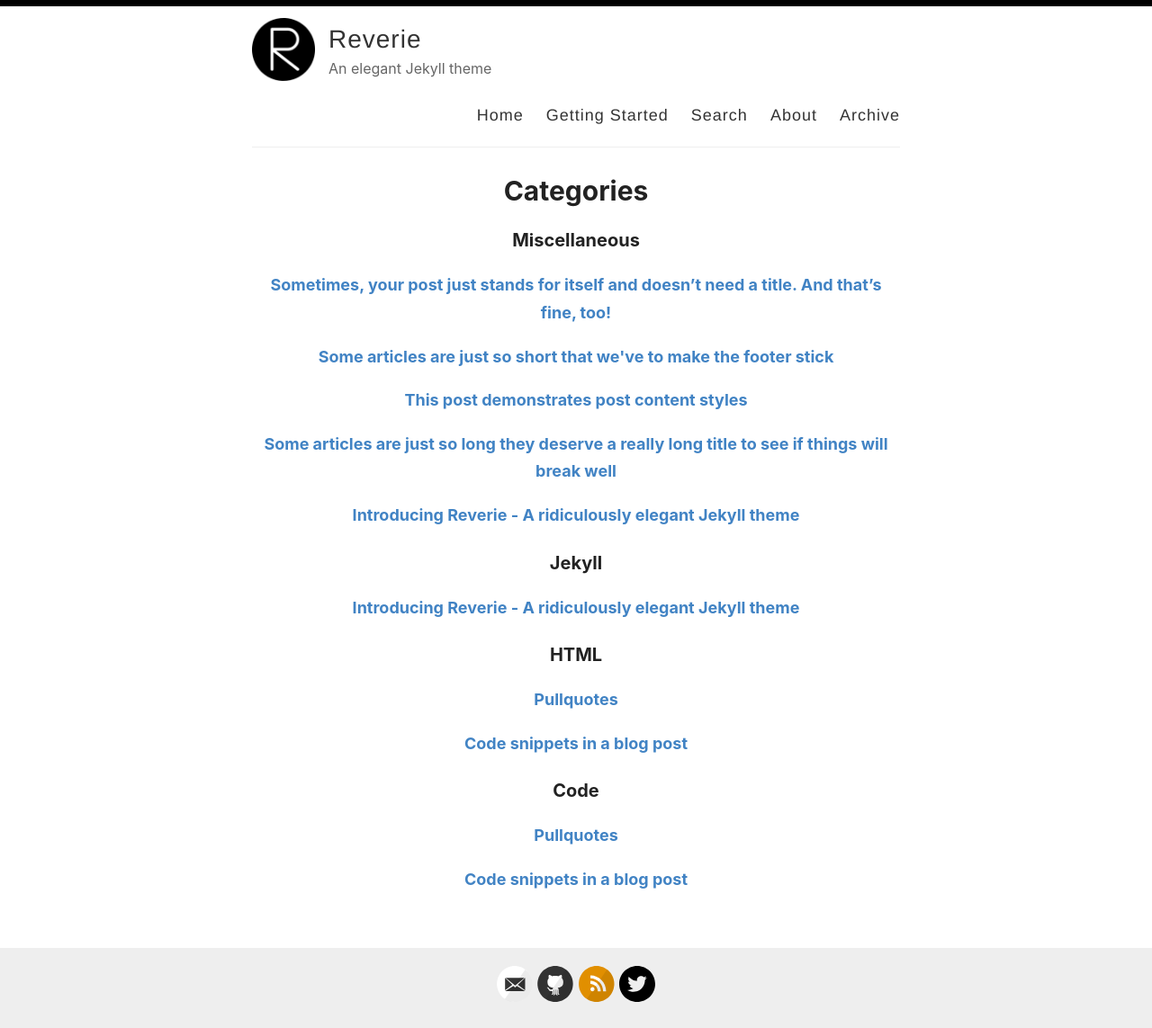
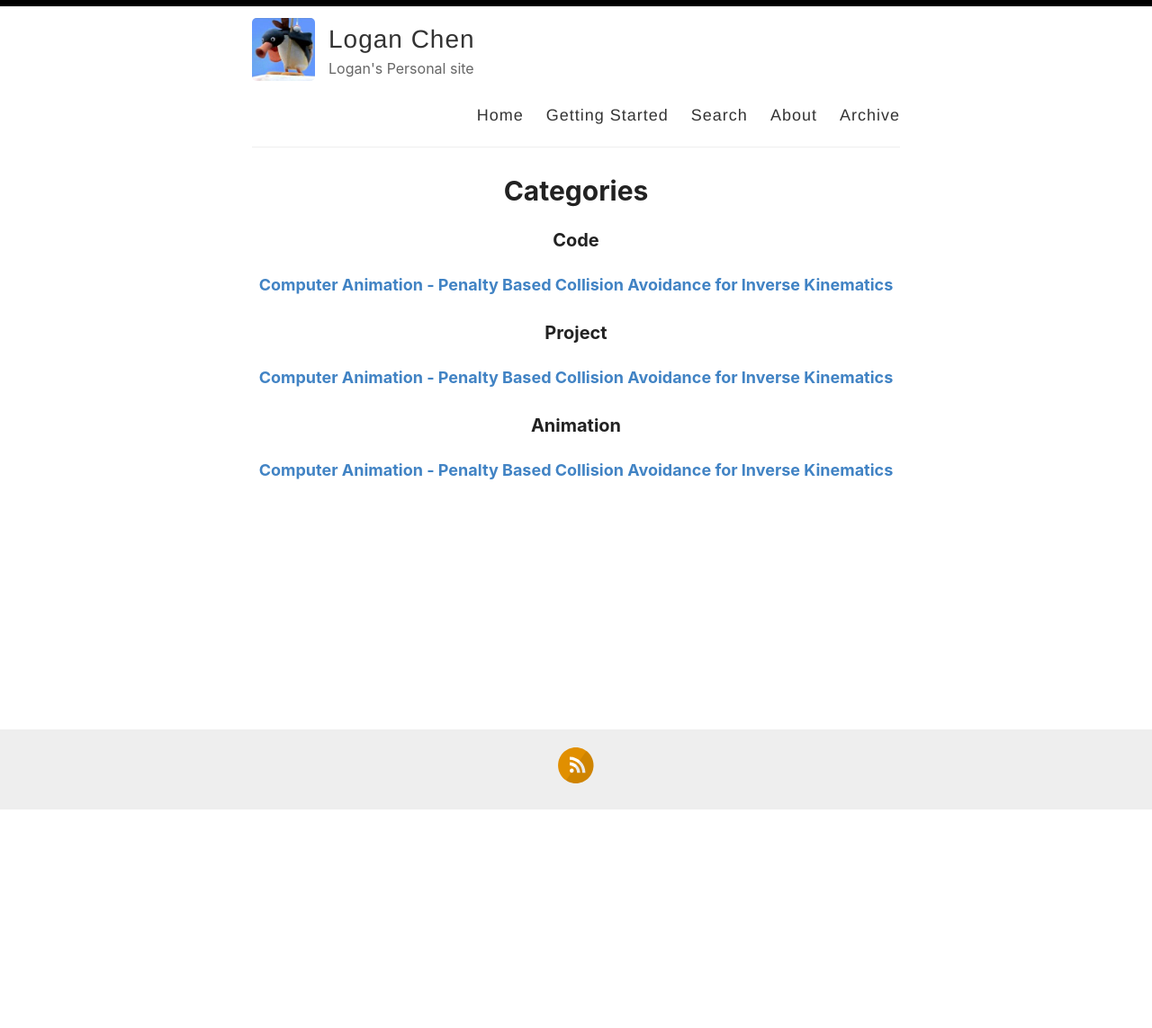
Before and after one commit to loganyc-tx/loganyc-tx.github.io, a Jekyll site: the page built from _pages/categories.md, in a window 1280 px wide. Shown: the whole page at 90% size. Built offline with Jekyll 4.4.1, drawn with Linux system fonts in a browser that asks for light colours; after the commit the page ends 901 px from its top, so only the background shows below that; part of the change alters nothing that is shown.

Commit message:
general changes + anim page

````diff
--- a/_config.yml
+++ b/_config.yml
@@ -3,16 +3,16 @@
 #
 
 # Name of your site (displayed in the header)
-name: Reverie
+name: Logan Chen
 
 # Name of the author
-author: Amit Merchant
+author: Logan Chen
 
 # Short bio or description (displayed in the header)
-description: An elegant Jekyll theme
+description: Logan's Personal site
 
 # URL of your avatar or profile pic (you could use your GitHub profile pic)
-avatar: /images/reverie.png
+avatar: /images/peng.jpg
 
 #
 # Flags below are optional
@@ -21,15 +21,15 @@ avatar: /images/reverie.png
 # Includes an icon in the footer for each username you enter
 footer-links:
   dribbble:
-  email: amit.d.merchant@gmail.com
+  email:
   facebook:
   flickr:
-  github: amitmerchant1990/reverie
+  github:
   instagram:
   linkedin:
   pinterest:
   rss: rss
-  twitter: amit_merchant
+  twitter:
   stackoverflow:
   youtube: # channel/<your_long_string> or user/<user-name>
   googleplus: # anything in your profile username that comes after plus.google.com/
@@ -48,14 +48,14 @@ google_analytics: UA-43339302-11
 
 # Your website URL (e.g. http://amitmerchant1990.github.io or http://www.amitmerchant.com)
 # Used for Sitemap.xml and your RSS feed
-url: http://www.amitmerchant.com/reverie
-enforce_ssl: https://www.amitmerchant.com/reverie
+url: http://loganyc-tx.github.io
+enforce_ssl:
 
 # If you're hosting your site at a Project repository on GitHub pages
 # (http://yourusername.github.io/repository-name)
 # and NOT your User repository (http://yourusername.github.io)
 # then add in the baseurl here, like this: "/repository-name"
-baseurl: "/reverie"
+baseurl: ""
 
 #
 # !! You don't need to change any of the configuration flags below !!
--- a/_posts/2019-02-13-introducing-reverie-jekyll-theme.md
+++ /dev/null
@@ -1,85 +0,0 @@
----
-layout: post
-title: Introducing Reverie - A ridiculously elegant Jekyll theme
-categories: [Miscellaneous, Jekyll]
----
-
-[Reverie](https://github.com/amitmerchant1990/reverie) is a [Jekyll](https://jekyllrb.com/)-powered theme which is simple and opinionated. It's actually a fork of [jekyll-now](https://github.com/barryclark/jekyll-now) with some additional features and personal touches which I've implemented to suit my needs for my blog.
-
-This is a plug-and-play Jekyll theme which you can use on GitHub Pages without even setting up a local environment.
-
-![](/images/reverie-demo.png)
-
-## Features overview
-
-- Command-line free fork-first workflow, using GitHub.com to create, customize and post to your blog
-- Fully responsive and mobile optimized base theme
-- Sass/Coffeescript support using Jekyll 2.0
-- Free hosting on your GitHub Pages user site
-- All the SEO goodies comes in-built
-- Markdown blogging
-- Syntax highlighting using Pygments
-    - [Dracula syntax theme](https://draculatheme.com/) included
-- Disqus commenting
-- Google Analytics integration
-- Fuzzy search across blog posts
-- Pagination of posts works out-of-the-box.
-- Categorize posts out-of-the box
-- RSS Feed
-- In-built sitemap
-
-<div style="text-align: center;">
- <script async type="text/javascript" src="//cdn.carbonads.com/carbon.js?serve=CE7D6KJY&placement=wwwamitmerchantcom" id="_carbonads_js"></script>
-</div>
-
-## Using Reverie on GitHub Pages
-
-### Step 1) Fork Reverie to your User Repository
-
-Fork [this repository](https://github.com/amitmerchant1990/reverie), then rename the repository to `yourgithubusername.github.io`.
-
-Alternatively, you can use [Use this template](https://github.com/amitmerchant1990/reverie/generate) button if you want to create a repository with a clean commit history which will use Reverie as a template.
-
-Your Jekyll blog will often be viewable immediately at <https://yourgithubusername.github.io> (if it's not, you can often force it to build by completing step 2)
-
-### Step 2) Customize and view your site
-
-Enter your site name, description, avatar and many other options by editing the `_config.yml` file. You can easily turn on Google Analytics tracking, Disqus commenting and social icons here.
-
-Making a change to `_config.yml` (or any file in your repository) will force GitHub Pages to rebuild your site with jekyll. Your rebuilt site will be viewable a few seconds later at <https://yourgithubusername.github.io> - if not, give it ten minutes as GitHub suggests and it'll appear soon.
-
-### Step 3) Publish your first blog post
-
-Create a new file called `/_posts/2019-2-13-Hello-World.md` to publish your first blog post. That's all you need to do to publish your first blog post! This [Markdown Cheatsheet](https://github.com/adam-p/markdown-here/wiki/Markdown-Cheatsheet) might come in handy while writing the posts.
-
-> You can add additional posts in the browser on GitHub.com too! Just hit the <kbd>Create new file</kbd> button in `/_posts/` to create new content. Just make sure to include the [front-matter](http://jekyllrb.com/docs/frontmatter/) block at the top of each new blog post and make sure the post's filename is in this format: year-month-day-title.md
-
-## Using Categories in Reverie
-
-You can categorize your content based on `categories` in Reverie. For this, you just need to add `categories` in front matter like below:
-
-For adding single category:
-
-```md
-categories: JavaScript
-```
-
-For adding multiple categories:
-
-```md
-categories: [PHP, Laravel]
-```
-
-The contegorized content can be shown over this URL: <https://yourgithubusername.github.io/categories/>
-
-## RSS
-
-The generated [RSS feed](https://en.wikipedia.org/wiki/RSS) of your blog can be found at <https://yourgithubusername.github.io/feed>. You can see the example RSS feed over [here](https://www.amitmerchant.com/reverie/feed).
-
-## Sitemap
-
-The generated sitemap of your blog can be found at <https://yourgithubusername.github.io/sitemap>. You can see the example sitemap feed over [here](https://www.amitmerchant.com/reverie/sitemap).
-
-## License
-
-MIT
--- a/_posts/2019-08-08-no-title-posts.md
+++ /dev/null
@@ -1,6 +0,0 @@
----
-layout: post
-title: ""
-categories: Miscellaneous
----
-Sometimes, your post just stands for itself and doesn't need a title. And that's fine, too!
--- a/_posts/2019-12-11-pullquotes.md
+++ /dev/null
@@ -1,14 +0,0 @@
----
-layout: post
-title:  Pullquotes
-categories: [HTML,Code]
-excerpt: In graphic design, a pull quote (also known as a lift-out pull quote) is a key phrase, quotation, or excerpt that has been pulled from an article and used as a page layout graphic element, serving to entice readers into the article or to highlight a key topic.
----
-
-In graphic design, a pull quote (also known as a lift-out pull quote) is a key phrase, quotation, or excerpt that has been pulled from an article and used as a page layout graphic element, serving to entice readers into the article or to highlight a key topic. {% include pullquote.html quote="It is typically placed in a larger or distinctive typeface and on the same page." %} Pull quotes are often used in magazine and newspaper articles, annual reports, and brochures, as well as on the web. They can add visual interest to text-heavy pages with few images or illustrations.
-
-Placement of a pull quote on a page may be defined in a publication's or website's style guide. Such a typographic device may or may not be aligned with a column on the page. Some designers, for example, choose not to align the quote. In that case, the quotation cuts into two or more columns, as in the example shown. Because the pull quote invites the reader to read about the highlighted material, the pull quote should appear before the text it cites and, generally, fairly close to it.
-
-Pull quotes need not be a verbatim copy of the text being quoted; depending on a publication's house style, pull quotes may be abbreviated for space or paraphrased for clarity, with or without indication.
-
-A disadvantage of pull quotes as a design element is that they can disrupt the reading process of readers invested in reading the text sequentially by drawing attention to ghost fragments out of context. At the other extreme, when pull quotes are used to break up what would otherwise be a formless wall of text, pull quote can serve as visual landmarks to help the reader maintain a sense of sequence and place.
--- a/_posts/2019-7-27-super-long-article.md
+++ /dev/null
@@ -1,11 +0,0 @@
----
-layout: post
-title: Some articles are just so long they deserve a really long title to see if things will break well
-categories: Miscellaneous
----
-
-Lorem ipsum dolor sit amet, consectetur adipiscing elit. Fusce bibendum neque eget nunc mattis eu sollicitudin enim tincidunt. Vestibulum lacus tortor, ultricies id dignissim ac, bibendum in velit. Proin convallis mi ac felis pharetra aliquam. Curabitur dignissim accumsan rutrum. In arcu magna, aliquet vel pretium et, molestie et arcu. Mauris lobortis nulla et felis ullamcorper bibendum. Phasellus et hendrerit mauris. Proin eget nibh a massa vestibulum pretium. Suspendisse eu nisl a ante aliquet bibendum quis a nunc. Praesent varius interdum vehicula. Aenean risus libero, placerat at vestibulum eget, ultricies eu enim. Praesent nulla tortor, malesuada adipiscing adipiscing sollicitudin, adipiscing eget est.
-
-Lorem ipsum dolor sit amet, consectetur adipiscing elit. Fusce bibendum neque eget nunc mattis eu sollicitudin enim tincidunt. Vestibulum lacus tortor, ultricies id dignissim ac, bibendum in velit. Proin convallis mi ac felis pharetra aliquam. Curabitur dignissim accumsan rutrum. In arcu magna, aliquet vel pretium et, molestie et arcu. Mauris lobortis nulla et felis ullamcorper bibendum. Phasellus et hendrerit mauris. Proin eget nibh a massa vestibulum pretium. Suspendisse eu nisl a ante aliquet bibendum quis a nunc. Praesent varius interdum vehicula. Aenean risus libero, placerat at vestibulum eget, ultricies eu enim. Praesent nulla tortor, malesuada adipiscing adipiscing sollicitudin, adipiscing eget est.
-
-Lorem ipsum dolor sit amet, consectetur adipiscing elit. Fusce bibendum neque eget nunc mattis eu sollicitudin enim tincidunt. Vestibulum lacus tortor, ultricies id dignissim ac, bibendum in velit. Proin convallis mi ac felis pharetra aliquam. Curabitur dignissim accumsan rutrum. In arcu magna, aliquet vel pretium et, molestie et arcu. Mauris lobortis nulla et felis ullamcorper bibendum. Phasellus et hendrerit mauris. Proin eget nibh a massa vestibulum pretium. Suspendisse eu nisl a ante aliquet bibendum quis a nunc. Praesent varius interdum vehicula. Aenean risus libero, placerat at vestibulum eget, ultricies eu enim. Praesent nulla tortor, malesuada adipiscing adipiscing sollicitudin, adipiscing eget est.
--- a/_posts/2019-7-27-this-post-demonstrates-post-content-styles.md
+++ /dev/null
@@ -1,95 +0,0 @@
----
-layout: post
-title: This post demonstrates post content styles
-categories: Miscellaneous
----
-
-Lorem ipsum dolor sit amet, consectetur adipiscing elit. Fusce bibendum neque eget nunc mattis eu sollicitudin enim tincidunt. Vestibulum lacus tortor, ultricies id dignissim ac, bibendum in velit. Praesent varius interdum vehicula. Aenean risus libero, placerat at vestibulum eget, ultricies eu enim. Praesent nulla tortor, malesuada adipiscing adipiscing sollicitudin, adipiscing eget est.
-
-## Some great heading (h2)
-
-Proin convallis mi ac felis pharetra aliquam. Curabitur dignissim accumsan rutrum. In arcu magna, aliquet vel pretium et, molestie et arcu.
-
-Mauris lobortis nulla et felis ullamcorper bibendum. Phasellus et hendrerit mauris. Proin eget nibh a massa vestibulum pretium. Suspendisse eu nisl a ante aliquet bibendum quis a nunc. Praesent varius interdum vehicula. Aenean risus libero, placerat at vestibulum eget, ultricies eu enim. Praesent nulla tortor, malesuada adipiscing adipiscing sollicitudin, adipiscing eget est.
-
-## Another great heading (h2)
-
-Lorem ipsum dolor sit amet, consectetur adipiscing elit. Fusce bibendum neque eget nunc mattis eu sollicitudin enim tincidunt. Vestibulum lacus tortor, ultricies id dignissim ac, bibendum in velit.
-
-### Some great subheading (h3)
-
-Proin convallis mi ac felis pharetra aliquam. Curabitur dignissim accumsan rutrum. In arcu magna, aliquet vel pretium et, molestie et arcu. Mauris lobortis nulla et felis ullamcorper bibendum.
-
-Phasellus et hendrerit mauris. Proin eget nibh a massa vestibulum pretium. Suspendisse eu nisl a ante aliquet bibendum quis a nunc.
-
-### Some great subheading (h3)
-
-Praesent varius interdum vehicula. Aenean risus libero, placerat at vestibulum eget, ultricies eu enim. Praesent nulla tortor, malesuada adipiscing adipiscing sollicitudin, adipiscing eget est.
-
-> This quote will change your life. It will reveal the secrets of the universe, and all the wonders of humanity. Don't misuse it.
-
-Lorem ipsum dolor sit amet, consectetur adipiscing elit. Fusce bibendum neque eget nunc mattis eu sollicitudin enim tincidunt.
-
-### Some great subheading (h3)
-
-Vestibulum lacus tortor, ultricies id dignissim ac, bibendum in velit. Proin convallis mi ac felis pharetra aliquam. Curabitur dignissim accumsan rutrum.
-
-```html
-<html>
-  <head>
-  </head>
-  <body>
-    <p>Hello, World!</p>
-  </body>
-</html>
-```
-
-
-In arcu magna, aliquet vel pretium et, molestie et arcu. Mauris lobortis nulla et felis ullamcorper bibendum. Phasellus et hendrerit mauris.
-
-#### You might want a sub-subheading (h4)
-
-In arcu magna, aliquet vel pretium et, molestie et arcu. Mauris lobortis nulla et felis ullamcorper bibendum. Phasellus et hendrerit mauris.
-
-In arcu magna, aliquet vel pretium et, molestie et arcu. Mauris lobortis nulla et felis ullamcorper bibendum. Phasellus et hendrerit mauris.
-
-#### But it's probably overkill (h4)
-
-In arcu magna, aliquet vel pretium et, molestie et arcu. Mauris lobortis nulla et felis ullamcorper bibendum. Phasellus et hendrerit mauris.
-
-### Oh hai, an unordered list!!
-
-In arcu magna, aliquet vel pretium et, molestie et arcu. Mauris lobortis nulla et felis ullamcorper bibendum. Phasellus et hendrerit mauris.
-
-- First item, yo
-- Second item, dawg
-- Third item, what what?!
-- Fourth item, fo sheezy my neezy
-
-### Oh hai, an ordered list!!
-
-In arcu magna, aliquet vel pretium et, molestie et arcu. Mauris lobortis nulla et felis ullamcorper bibendum. Phasellus et hendrerit mauris.
-
-1. First item, yo
-2. Second item, dawg
-3. Third item, what what?!
-4. Fourth item, fo sheezy my neezy
-
-
-
-## Headings are cool! (h2)
-
-Proin eget nibh a massa vestibulum pretium. Suspendisse eu nisl a ante aliquet bibendum quis a nunc. Praesent varius interdum vehicula. Aenean risus libero, placerat at vestibulum eget, ultricies eu enim. Praesent nulla tortor, malesuada adipiscing adipiscing sollicitudin, adipiscing eget est.
-
-Praesent nulla tortor, malesuada adipiscing adipiscing sollicitudin, adipiscing eget est.
-
-Proin eget nibh a massa vestibulum pretium. Suspendisse eu nisl a ante aliquet bibendum quis a nunc.
-
-### Tables
-
-|Title 1               | Title 2               | Title 3               | Title 4              |
-|--------------------- | --------------------- | --------------------- | ---------------------|
-|lorem                 | lorem ipsum           | lorem ipsum dolor     | lorem ipsum dolor sit|
-|lorem ipsum dolor sit | lorem ipsum dolor sit | lorem ipsum dolor sit | lorem ipsum dolor sit|
-|lorem ipsum dolor sit | lorem ipsum dolor sit | lorem ipsum dolor sit | lorem ipsum dolor sit|
-|lorem ipsum dolor sit | lorem ipsum dolor sit | lorem ipsum dolor sit | lorem ipsum dolor sit|
--- a/_posts/2019-7-28-super-short-article.md
+++ /dev/null
@@ -1,7 +0,0 @@
----
-layout: post
-title: Some articles are just so short that we've to make the footer stick
-categories: Miscellaneous
----
-
-Lorem ipsum dolor sit amet, consectetur adipisicing elit, sed do eiusmod tempor incididunt ut labore et dolore magna aliqua. Ut enim ad minim veniam, quis nostrud exercitation ullamco laboris nisi ut aliquip ex ea commodo consequat. Duis aute irure dolor in reprehenderit in voluptate velit esse cillum dolore eu fugiat nulla pariatur. Excepteur sint occaecat cupidatat non proident, sunt in culpa qui officia deserunt mollit anim id est laborum.
--- a/_posts/2019-8-12-code-snippets.md
+++ /dev/null
@@ -1,42 +0,0 @@
----
-layout: post
-title:  Code snippets in a blog post
-categories: [HTML,Code]
----
-
-This post demonstrate the use of code snippets in the theme. The code snippets are powered by [Pygments](http://pygments.org/) and the code theme that is been used in Reverie is called [Dracula](https://draculatheme.com/).
-
-This is a raw snippet:
-
-```
-hello world
-123
-This is a text snippet
-```
-
-This is a PHP snippet:
-
-```php
-<?php
-    echo 'Hello, World!';
-?>
-```
-
-This is a JavaScript snippet:
-
-```js
-const add = (a, b) => a + b
-const minus = (a, b) => a - b
-
-console.log(add(100,200))  // 300
-console.log(minus(100,200))  // -100
-```
-
-This is a Python snippet:
-
-```python
-def say_hello():
-    print("hello world!")
-
-say_hello()   // "hello world!"
-```
--- /dev/null
+++ b/_posts/2023-12-12-Anim-Proj.md
@@ -0,0 +1,27 @@
+---
+layout: post
+title:  Computer Animation - Penalty Based Collision Avoidance for Inverse Kinematics
+categories: [Code, Project, Animation]
+excerpt: In graphic design, a pull quote (also known as a lift-out pull quote) is a key phrase, quotation, or excerpt that has been pulled from an article and used as a page layout graphic element, serving to entice readers into the article or to highlight a key topic.
+---
+
+This project explored the optimization function used in inverse kinematics as a way to avoid collisions against in-map objects. The following is a quick video going over the project.
+
+<iframe width="560" height="315" src="https://www.youtube.com/embed/NSNKxwvfR6E?si=FEgRv_R0RcsO8tY2" title="YouTube video player" frameborder="0" allow="accelerometer; autoplay; clipboard-write; encrypted-media; gyroscope; picture-in-picture; web-share" allowfullscreen></iframe>
+
+The project aimed to expand upon the inverse kinematics (IK) assignment from the 2023 TAMU CSCE Computer Animations course (Sueda) by creating a system of collision avoidance. The essence of it was implementing a real-time check during each Broyden–Fletcher–Goldfarb–Shanno (BFGS) optimization that happens when the user moves the mouse to affect the inverse kinematics by adding a penalty to the cost whenever a link passed into an object and its subsequent space.
+
+This was the implementation process - first a grid needed to be created that mirrored the objects that were placed on the field. Then, spaces with objects reflected in the grid needed to be marked as 'occupied'. During the optimization process, if a calculated position for each link in the chain (recalculated with forward kinematics) was on one of those occupied grid space (and thus colliding) a penalty would be added to the overall calculation. Receiving a high penalty and cost, the optimizer would attempt to find a different position.
+
+![Working example of avoidance](../images/img1.jpg "Working avoidance")
+
+Although not widely accurate, many changes and optimizations could be made to improve the end result or expand the project. Here are a few:
+- Increasing grid size and detail for better collision checking
+- Changing penalties based on position in a grid cell rather than a blanket penalty overall
+- Experimentation with:
+    - Different hyperparameters (iterations, alphas, thresholds, etc.)
+    - Different optimzation models (BFGS, Newton's, etc.)
+    - Different link lengths
+    - Moving objects and updating
+- Periodic recalculation of optimization, even when not moving
+- Adaptive learning rates
````
Also changed, not shown: images/img1.png (added), images/peng.jpg (added).
